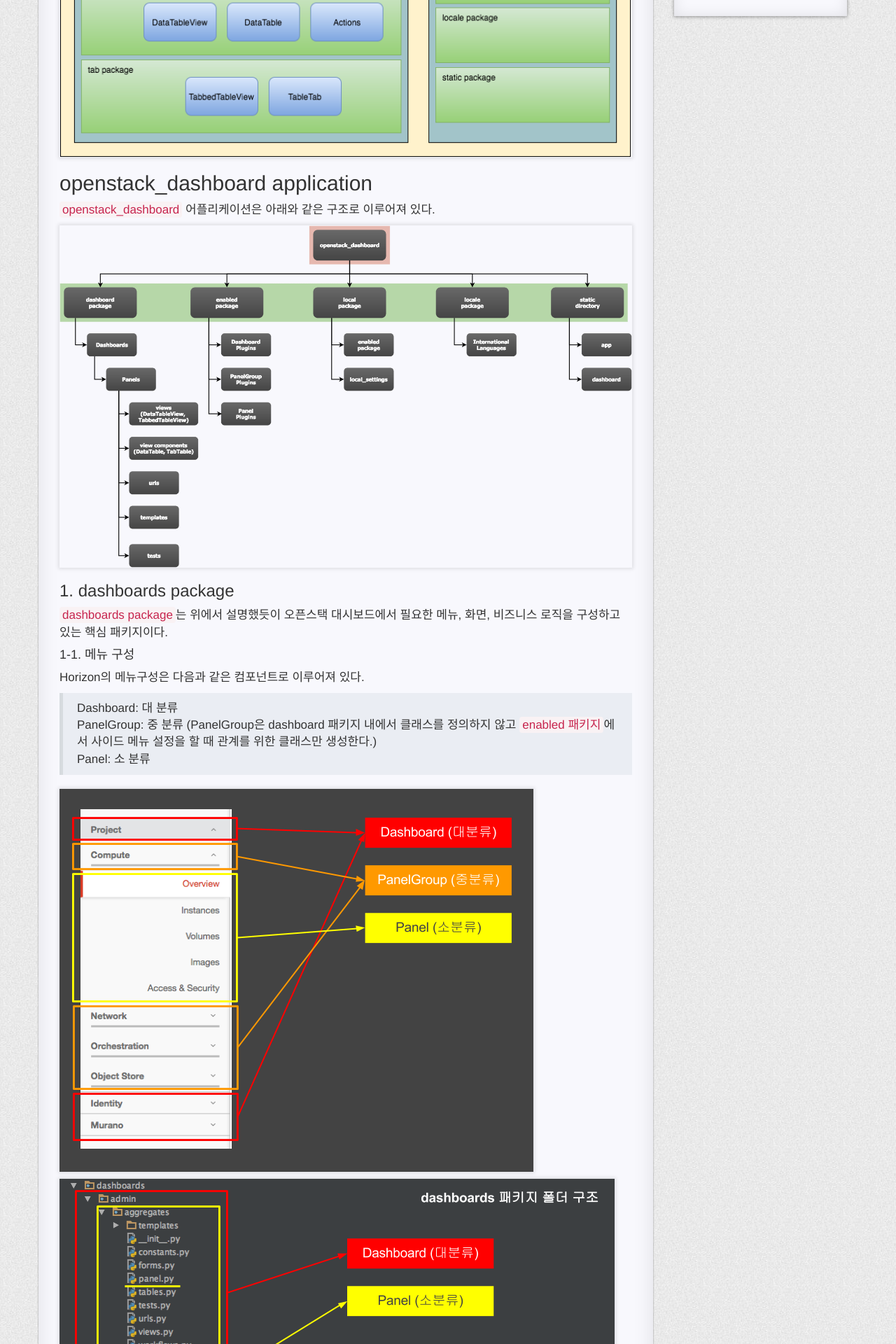
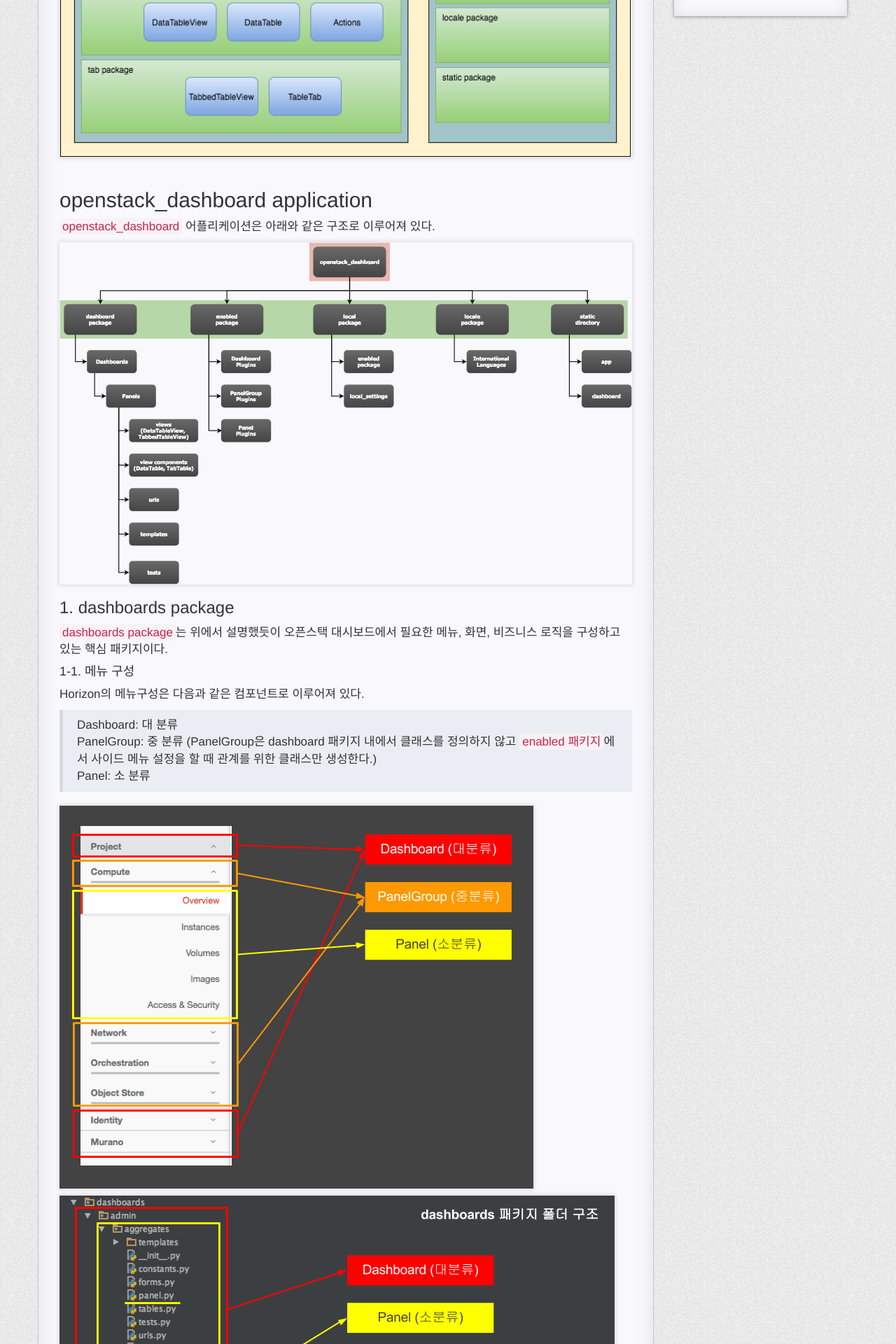
Before and after one commit to wkjeon/nicejeremy.github.io, a Jekyll site: the page built from _posts/openstack/2016-07-07-openstack-horizon-structure.md, in a window 1280 px wide. Shown: the part 793-2713 px from the top of the page at 70% size. Built offline with Jekyll 4.4.1, drawn with Linux system fonts in a browser that asks for light colours; nearby versions of some CDN libraries; comment, search, counter and statistics services are not loaded; a style sheet for code colours, icons or effects is not loaded.

```diff
--- a/_posts/openstack/2016-07-07-openstack-horizon-structure.md
+++ b/_posts/openstack/2016-07-07-openstack-horizon-structure.md
@@ -19,14 +19,12 @@
 * `openstack_dashboard` 어플리케이션에서는 horizon 어플리케이션 내의 컴포넌트를 이용해 OpenStack 대시보드를 구현하고 있다.
 
 ![OpenStack Horizon Project Diagram](/static/post_image/openstack_horizon_project_diagram.png)
-
-
+<br/><br/>
 ## openstack_dashboard application
 
 `openstack_dashboard` 어플리케이션은 아래와 같은 구조로 이루어져 있다.
 
 ![openstack_dashboard Application Structure](/static/post_image/openstack_dashboard_structure.png)
-
 
 ### 1. dashboards package
 
@@ -43,7 +41,7 @@
 ![Horizon Menu Structure](/static/post_image/openstack_horizon_menu_structure.png)
 
 ![Horizon Menu Structure](/static/post_image/openstack_dashboard_dashboards_package_structure.png)
-
+<br/><br/>
 #### 1-2. Dashboard
 
 Horizon에서 대분류를 나타낼 때 사용한다.<br>
@@ -69,7 +67,7 @@
 
 * name: 화면에 노출되는 대시보드 명
 * slug: 유니크한 ID 값, 이 값을 이용해 URL을 노출함
-
+<br/><br/>
 #### 1-3. Panel
 
 Horizon에서 실질적인 소분류 메뉴를 나타낼 때 사용한다.<br/>
@@ -114,14 +112,13 @@
 * permission: 접근 권한 설정
 * allowed (Overriden Method): 접근 권한을 확장할 때 사용 (위의 예제에서는 접근 권한 외에 Nova 서비스에서 Aggregates 확장 기능을 지원하는지 여부도 판단)
 * can_register (Static Method): 패널이 등록되기 위한 조건을 걸 때 사용, 'permission'이나 'allowed' 처럼 접근 권한 및 정책 기반이 아닌 설정 기반의 조건에 따라 판단
-
+<br/><br/>
 #### 1-4. View의 기본 흐름
 
 ![Horizon Single Table Menu Flow](/static/post_image/openstack_dashboard_datatableview_flow.png)
 
 ![Horizon Tab Menu Flow](/static/post_image/openstack_dashboard_tabbedtableview_flow.png)
-
-
+<br/><br/>
 #### 1-5. views (views.py)
 
 해당 패널에서 사용할 뷰를 정의하고 데이터를 로드하는 로직을 구현하는 클래스<br>
@@ -130,7 +127,7 @@
 * 뷰 템플릿 로드
 * 페이지 타이틀 정의
 * 뷰에 바인딩할 데이터 로딩
-
+<br/><br/>
 #### 1-6. view components
 
 `views.py`에서 사용할 뷰를 정의하는 클래스, `DataTable`나 `TabTable`를 상속받아 구현한다.<br>
@@ -139,20 +136,19 @@
 * 일반 메뉴의 구조: DataTableView(views.py) → DataTable(tables.py)
 * TabTable의 경우 일부 'views.py' 역할과 겹침 (뷰 컴포넌트 로드, 뷰 템플릿 로드, 탭 타이틀 및 URL 정의, 뷰에 바인딩할 데이터 로딩)
 * 탭 메뉴의 구조: TabbedTableView(views.py) → TabGroup(tabs.py) → TableTab(tabs.py) → DataTable(tabs.py)
-
+<br/><br/>
 #### 1-7. urls (urls.py)
 
 Request URL과 View 클래스를 매핑한다.
-
+<br/><br/>
 #### 1-8. templates (folder)
 
 뷰 컴포넌트에서 사용하는 html 템플릿들을 관리한다.
-
+<br/><br/>
 #### 1-9. tests (package)
 
 해당 패널의 테스트 코드를 관리한다.
-
-
+<br/><br/>
 ### 2. enabled package
 
 위의 `dashboards 패키지` 내에서 정의한 `Dashboard`, `Panel` 들에 대한 관계, 순서 및 해당 대시보드에서 추가로 정의할 Angular 모듈, Java Script 모듈, 스타일 시트 등을 정의할 수 있다.
```
